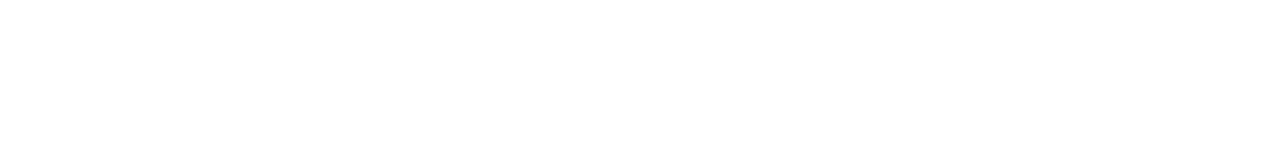
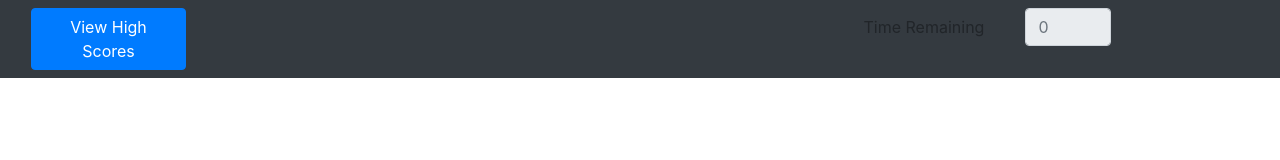
Before and after one commit to parth167/code_quiz_master, a plain HTML site: page index.html in a window 1280 px wide. Drawn offline with nearby package versions, Linux system fonts and the light colour scheme.

Commit message:
nav bar initialise

```diff
--- a/index.html
+++ b/index.html
@@ -3,9 +3,29 @@
 <head>
     <meta charset="UTF-8">
     <meta name="viewport" content="width=device-width, initial-scale=1.0">
-    <title>Document</title>
+    <meta http-equiv="X-UA-Compatible" content="ie=edge">
+    <title>Code Quiz</title>
+    <link rel="stylesheet" href="https://stackpath.bootstrapcdn.com/bootstrap/4.3.1/css/bootstrap.min.css" integrity="sha384-ggOyR0iXCbMQv3Xipma34MD+dH/1fQ784/j6cY/iJTQUOhcWr7x9JvoRxT2MZw1T" crossorigin="anonymous">
+    <link rel="stylesheet" type="text/css" href="./assest/css/style.css">
 </head>
 <body>
-
-</body>
-</html>
+    <nav class="navbar navbar-expand-lg navbar-dark bg-dark">
+        <div class="container navbar-container mx-0">
+            <div class="row w-100">
+                <div class="col-4 col-md-2">
+                    <button type="button" id="highscore-button" class="btn btn-primary">View High Scores</button>
+                </div>
+                <div class="col-3 col-md-7"></div>
+                <div class="col-5 col-md-3">
+                    <form>
+                        <div class="form-group row">
+                            <label for="time-remaining" class="col-sm-7 col-form-label time">Time Remaining</label>
+                            <div class="col-sm-5">
+                                <input type="number" readonly class="form-control" id="time-remaining" placeholder="0">
+                            </div>
+                        </div>
+                    </form>
+                </div>
+            </div>
+        </div>
+    </nav>
```
